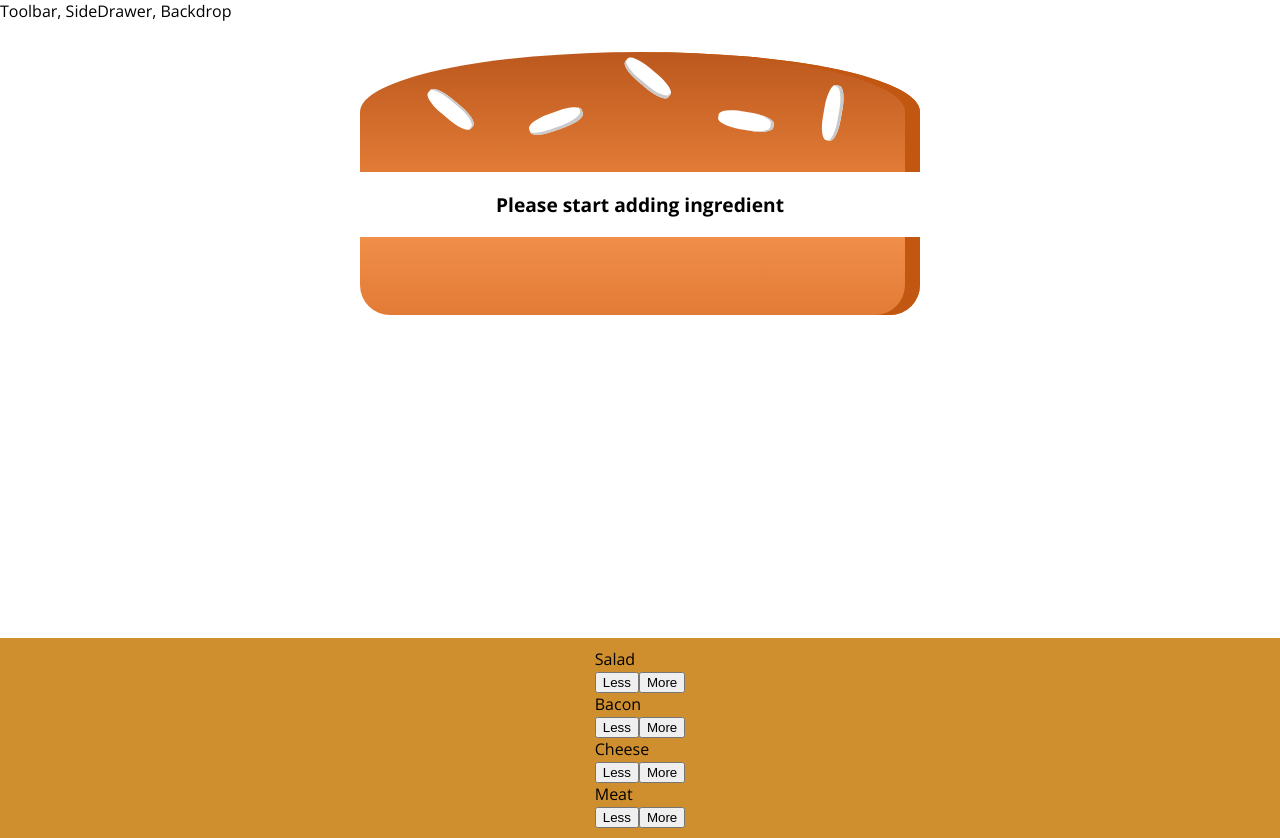
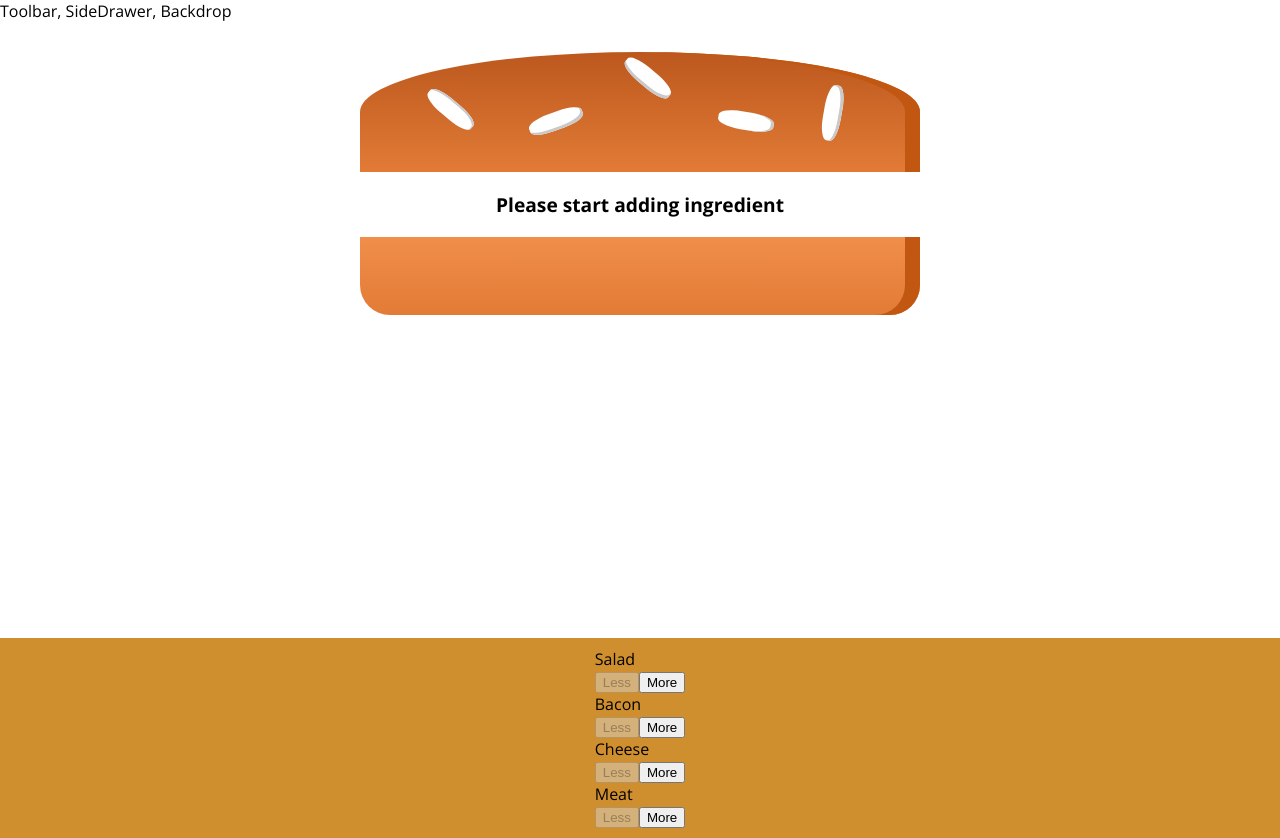
Before and after one commit to ArberGjonaj/burger-project, a React (Create React App) app: page / in a window 1280 px wide. Built offline with nearby package versions, Linux system fonts and the light colour scheme.

Commit message:
Removing Ingredients Safely

```diff
--- a/src/components/Burger/BuildControls/BuildControl/BuildControl.js
+++ b/src/components/Burger/BuildControls/BuildControl/BuildControl.js
@@ -1,13 +1,19 @@
-import classes from './BuildControl.module.css';
+import classes from "./BuildControl.module.css";
 
-
-
-const buildControl = (props) =>(
-    <div className={classes.buildControl}>
-        <div>{props.label}</div>
-        <button className={classes.Less} >Less</button>
-        <button onClick={props.added} className={classes.More} >More</button>
-    </div>
-)
+const buildControl = (props) => (
+  <div className={classes.buildControl}>
+    <div>{props.label}</div>
+    <button
+      onClick={props.removed}
+      className={classes.Less}
+      disabled={props.disable}
+    >
+      Less
+    </button>
+    <button onClick={props.added} className={classes.More}>
+      More
+    </button>
+  </div>
+);
 
 export default buildControl;
--- a/src/components/Burger/BuildControls/BuildControls.js
+++ b/src/components/Burger/BuildControls/BuildControls.js
@@ -1,22 +1,23 @@
-import classes from './BuildControls.module.css';
-import BuildControl from './BuildControl/BuildControl';
+import classes from "./BuildControls.module.css";
+import BuildControl from "./BuildControl/BuildControl";
 
 const controls = [
-    {label: 'Salad', type: 'salad'},
-    {label: 'Bacon', type: 'bacon'},
-    {label: 'Cheese', type: 'cheese'},
-    {label: 'Meat', type: 'meat'},
-
+  { label: "Salad", type: "salad" },
+  { label: "Bacon", type: "bacon" },
+  { label: "Cheese", type: "cheese" },
+  { label: "Meat", type: "meat" },
 ];
 const buildControls = (props) => (
   <div className={classes.BuildControls}>
-      {controls.map(ctrl =>(
-          <BuildControl
-            key={ctrl.label}
-            label={ctrl.label}
-            added={()=>props.ingredientAdded(ctrl.type)}
-            />
-      ))}
+    {controls.map((ctrl) => (
+      <BuildControl
+        key={ctrl.label}
+        label={ctrl.label}
+        added={() => props.ingredientAdded(ctrl.type)}
+        removed={() => props.ingredientRemove(ctrl.type)}
+        disable={props.disable[ctrl.type]}
+      />
+    ))}
   </div>
 );
 
--- a/src/containers/BurgerBuilder/BurgerBuilder.js
+++ b/src/containers/BurgerBuilder/BurgerBuilder.js
@@ -1,16 +1,16 @@
-import React from 'react';
-import Aux from '../../hoc/Auxillary';
+import React from "react";
+import Aux from "../../hoc/Auxillary";
 import Burger from "../../components/Burger/Burger";
-import BuildControls from '../../components/Burger/BuildControls/BuildControls';
+import BuildControls from "../../components/Burger/BuildControls/BuildControls";
 
 const INGREDIENT_PRICES = {
-    salad:0.5,
-    cheese:0.4,
-    meat:1.3,
+  salad: 0.5,
+  cheese: 0.4,
+  meat: 1.3,
   bacon: 0.7,
-}
+};
 
-class BurgerBuilder extends React.Component{
+class BurgerBuilder extends React.Component {
   // constructor(props){
   //     super(props)
   //     this.state = {
@@ -24,30 +24,54 @@ class BurgerBuilder extends React.Component{
       cheese: 0,
       meat: 0,
     },
-        totalPrice: 4
-    }
+    totalPrice: 4,
+  };
   addIngredientHandler = (type) => {
     const oldCount = this.state.ingredients[type];
-        const updatedCount = oldCount+1;
+    const updatedCount = oldCount + 1;
     const updatedIngredients = {
-            ...this.state.ingredients
+      ...this.state.ingredients,
     };
     updatedIngredients[type] = updatedCount;
     const priceAddition = INGREDIENT_PRICES[type];
     const oldPrice = this.state.totalPrice;
     const newPrice = oldPrice + priceAddition;
-        console.log(updatedIngredients)
-        this.setState({totalPrice:newPrice, ingredients: updatedIngredients})
-
-
+    console.log(updatedIngredients);
+    this.setState({ totalPrice: newPrice, ingredients: updatedIngredients });
+  };
+  removeIngredientHandler = (type) => {
+    const oldCount = this.state.ingredients[type];
+    if (oldCount <= 0) {
+      return;
     }
-    render(){
-        return(
+    const updatedCount = oldCount - 1;
+    const updatedIngredients = {
+      ...this.state.ingredients,
+    };
+    updatedIngredients[type] = updatedCount;
+    const priceDeduction = INGREDIENT_PRICES[type];
+    const oldPrice = this.state.totalPrice;
+    const newPrice = oldPrice + priceDeduction;
+    console.log(updatedIngredients);
+    this.setState({ totalPrice: newPrice, ingredients: updatedIngredients });
+  };
+  render() {
+    const disableInfo = {
+      ...this.state.ingredients,
+    };
+    for (let key in disableInfo) {
+      disableInfo[key] = disableInfo[key] <= 0;
+    }
+    return (
       <Aux>
         <Burger ingredients={this.state.ingredients} />
-            <BuildControls ingredientAdded={this.addIngredientHandler}/>
+        <BuildControls
+          disable={disableInfo}
+          ingredientAdded={this.addIngredientHandler}
+          ingredientRemove={this.removeIngredientHandler}
+        />
       </Aux>
-        )
+    );
   }
 }
 export default BurgerBuilder;
```
Lines whose indentation alone changed are shown as unchanged.
